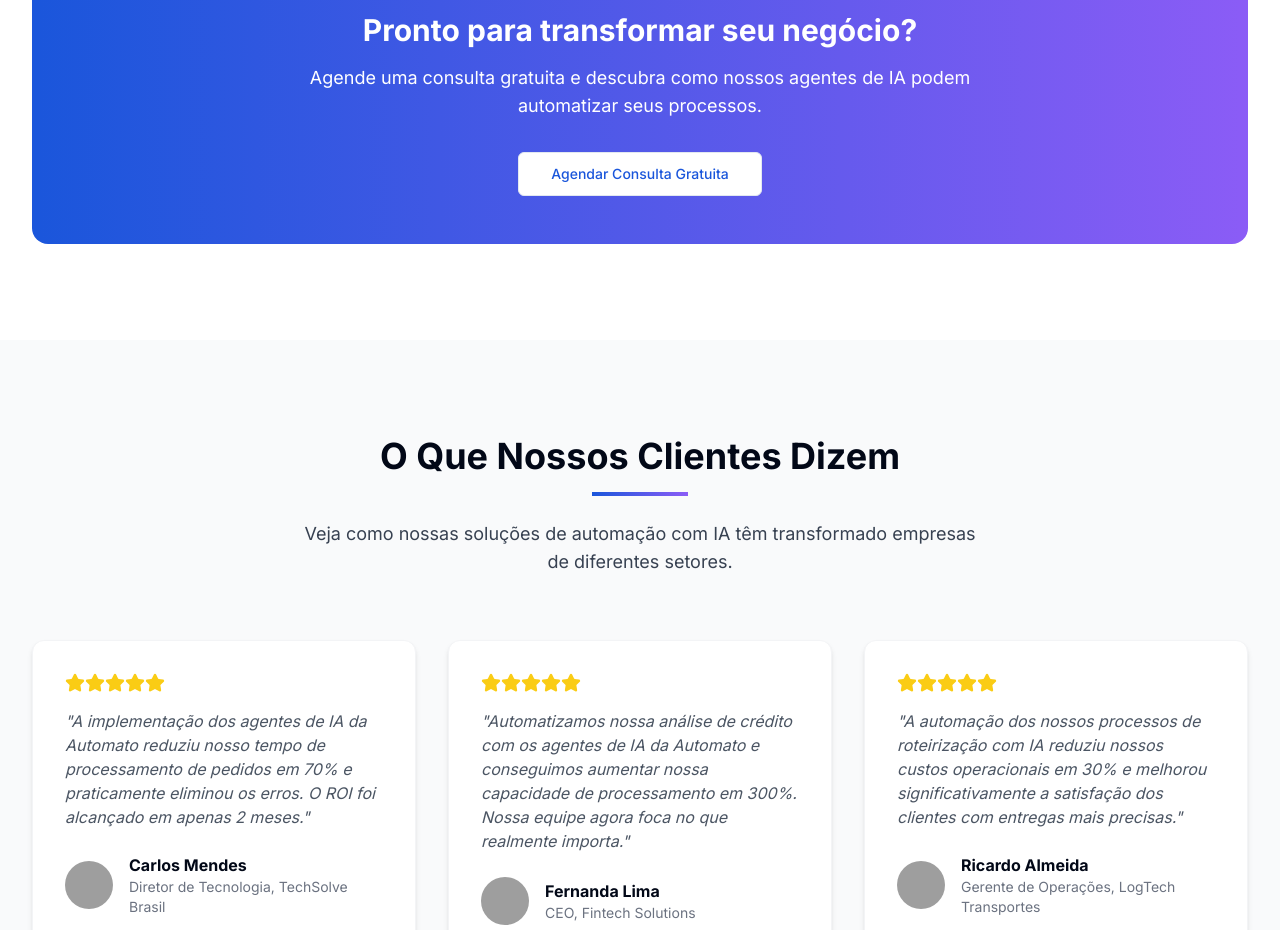
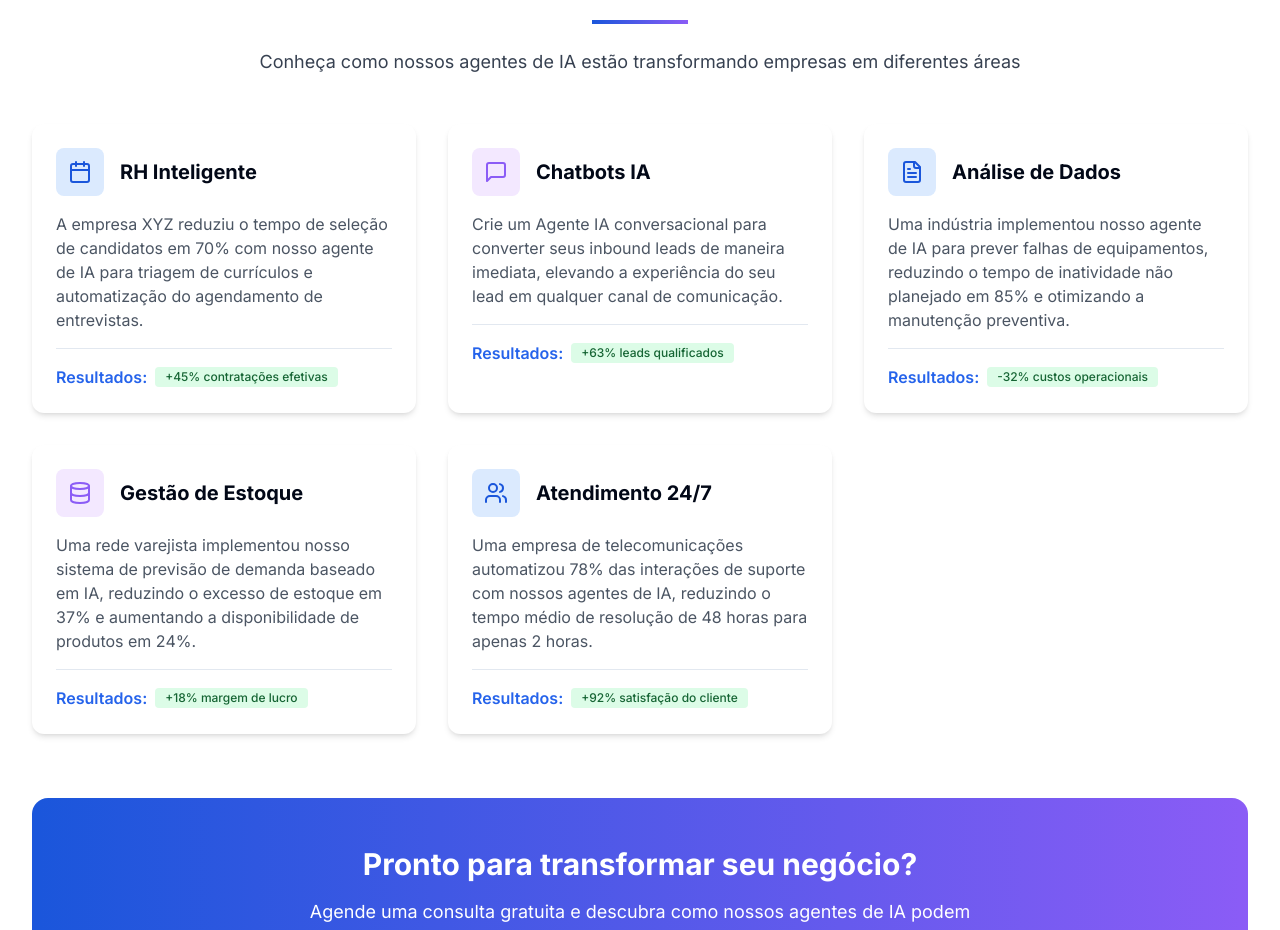
Before and after one commit to tecdsantana/automato-web-persuasion, a React (Vite) app: page / in a window 1280 px wide. Shown: the part 2408-3338 px from the top of the page. Built offline with nearby package versions, Linux system fonts and the light colour scheme; grey boxes are pictures that could not be loaded.

Commit message:
Add benefits section
Add benefits with real cases to the Benefits component.

```diff
--- a/src/components/Benefits.tsx
+++ b/src/components/Benefits.tsx
@@ -1,6 +1,6 @@
 
 import React from 'react';
-import { Clock, TrendingUp, Search, Users, Zap, CheckCircle } from 'lucide-react';
+import { Clock, TrendingUp, Search, Users, Zap, CheckCircle, MessageSquare, Database, FileText, Calendar } from 'lucide-react';
 import { Button } from '@/components/ui/button';
 
 const Benefits = () => {
@@ -83,6 +83,139 @@ const Benefits = () => {
           </div>
         </div>
 
+        {/* Case Studies Section */}
+        <div className="mb-16">
+          <div className="text-center mb-12">
+            <h2 className="text-3xl md:text-4xl font-bold mb-4">Cases Reais de Sucesso</h2>
+            <div className="h-1 w-24 bg-gradient-to-r from-automato-blue to-automato-purple mx-auto mb-6"></div>
+            <p className="text-lg text-gray-700 max-w-3xl mx-auto">
+              Conheça como nossos agentes de IA estão transformando empresas em diferentes áreas
+            </p>
+          </div>
+
+          <div className="grid grid-cols-1 md:grid-cols-3 gap-8">
+            {/* RH Case Study */}
+            <div className="bg-white rounded-xl shadow-md overflow-hidden">
+              <div className="p-6">
+                <div className="flex items-center mb-4">
+                  <div className="h-12 w-12 rounded-lg bg-blue-100 flex items-center justify-center mr-4">
+                    <Calendar className="h-6 w-6 text-automato-blue" />
+                  </div>
+                  <h3 className="text-xl font-bold">RH Inteligente</h3>
+                </div>
+                <p className="text-gray-600 mb-4">
+                  A empresa XYZ reduziu o tempo de seleção de candidatos em 70% com nosso agente de IA para triagem de currículos
+                  e automatização do agendamento de entrevistas.
+                </p>
+                <div className="border-t pt-4">
+                  <div className="flex items-center">
+                    <span className="font-semibold text-blue-600">Resultados:</span>
+                    <span className="ml-2 bg-green-100 text-green-800 text-xs font-medium px-2.5 py-0.5 rounded">
+                      +45% contratações efetivas
+                    </span>
+                  </div>
+                </div>
+              </div>
+            </div>
+
+            {/* Marketing Case Study */}
+            <div className="bg-white rounded-xl shadow-md overflow-hidden">
+              <div className="p-6">
+                <div className="flex items-center mb-4">
+                  <div className="h-12 w-12 rounded-lg bg-purple-100 flex items-center justify-center mr-4">
+                    <MessageSquare className="h-6 w-6 text-automato-purple" />
+                  </div>
+                  <h3 className="text-xl font-bold">Chatbots IA</h3>
+                </div>
+                <p className="text-gray-600 mb-4">
+                  Crie um Agente IA conversacional para converter seus inbound leads de maneira imediata,
+                  elevando a experiência do seu lead em qualquer canal de comunicação.
+                </p>
+                <div className="border-t pt-4">
+                  <div className="flex items-center">
+                    <span className="font-semibold text-blue-600">Resultados:</span>
+                    <span className="ml-2 bg-green-100 text-green-800 text-xs font-medium px-2.5 py-0.5 rounded">
+                      +63% leads qualificados
+                    </span>
+                  </div>
+                </div>
+              </div>
+            </div>
+
+            {/* Operations Case Study */}
+            <div className="bg-white rounded-xl shadow-md overflow-hidden">
+              <div className="p-6">
+                <div className="flex items-center mb-4">
+                  <div className="h-12 w-12 rounded-lg bg-blue-100 flex items-center justify-center mr-4">
+                    <FileText className="h-6 w-6 text-automato-blue" />
+                  </div>
+                  <h3 className="text-xl font-bold">Análise de Dados</h3>
+                </div>
+                <p className="text-gray-600 mb-4">
+                  Uma indústria implementou nosso agente de IA para prever falhas de equipamentos,
+                  reduzindo o tempo de inatividade não planejado em 85% e otimizando a manutenção preventiva.
+                </p>
+                <div className="border-t pt-4">
+                  <div className="flex items-center">
+                    <span className="font-semibold text-blue-600">Resultados:</span>
+                    <span className="ml-2 bg-green-100 text-green-800 text-xs font-medium px-2.5 py-0.5 rounded">
+                      -32% custos operacionais
+                    </span>
+                  </div>
+                </div>
+              </div>
+            </div>
+
+            {/* Supply Chain Case Study */}
+            <div className="bg-white rounded-xl shadow-md overflow-hidden">
+              <div className="p-6">
+                <div className="flex items-center mb-4">
+                  <div className="h-12 w-12 rounded-lg bg-purple-100 flex items-center justify-center mr-4">
+                    <Database className="h-6 w-6 text-automato-purple" />
+                  </div>
+                  <h3 className="text-xl font-bold">Gestão de Estoque</h3>
+                </div>
+                <p className="text-gray-600 mb-4">
+                  Uma rede varejista implementou nosso sistema de previsão de demanda baseado em IA,
+                  reduzindo o excesso de estoque em 37% e aumentando a disponibilidade de produtos em 24%.
+                </p>
+                <div className="border-t pt-4">
+                  <div className="flex items-center">
+                    <span className="font-semibold text-blue-600">Resultados:</span>
+                    <span className="ml-2 bg-green-100 text-green-800 text-xs font-medium px-2.5 py-0.5 rounded">
+                      +18% margem de lucro
+                    </span>
+                  </div>
+                </div>
+              </div>
+            </div>
+
+            {/* Customer Service Case Study */}
+            <div className="bg-white rounded-xl shadow-md overflow-hidden">
+              <div className="p-6">
+                <div className="flex items-center mb-4">
+                  <div className="h-12 w-12 rounded-lg bg-blue-100 flex items-center justify-center mr-4">
+                    <Users className="h-6 w-6 text-automato-blue" />
+                  </div>
+                  <h3 className="text-xl font-bold">Atendimento 24/7</h3>
+                </div>
+                <p className="text-gray-600 mb-4">
+                  Uma empresa de telecomunicações automatizou 78% das interações de suporte com nossos agentes de IA,
+                  reduzindo o tempo médio de resolução de 48 horas para apenas 2 horas.
+                </p>
+                <div className="border-t pt-4">
+                  <div className="flex items-center">
+                    <span className="font-semibold text-blue-600">Resultados:</span>
+                    <span className="ml-2 bg-green-100 text-green-800 text-xs font-medium px-2.5 py-0.5 rounded">
+                      +92% satisfação do cliente
+                    </span>
+                  </div>
+                </div>
+              </div>
+            </div>
+          </div>
+        </div>
+
         <div className="bg-gradient-to-r from-automato-blue to-automato-purple p-8 md:p-12 rounded-2xl text-white text-center">
           <h3 className="text-2xl md:text-3xl font-bold mb-4">Pronto para transformar seu negócio?</h3>
           <p className="text-lg mb-8 max-w-2xl mx-auto">
```
